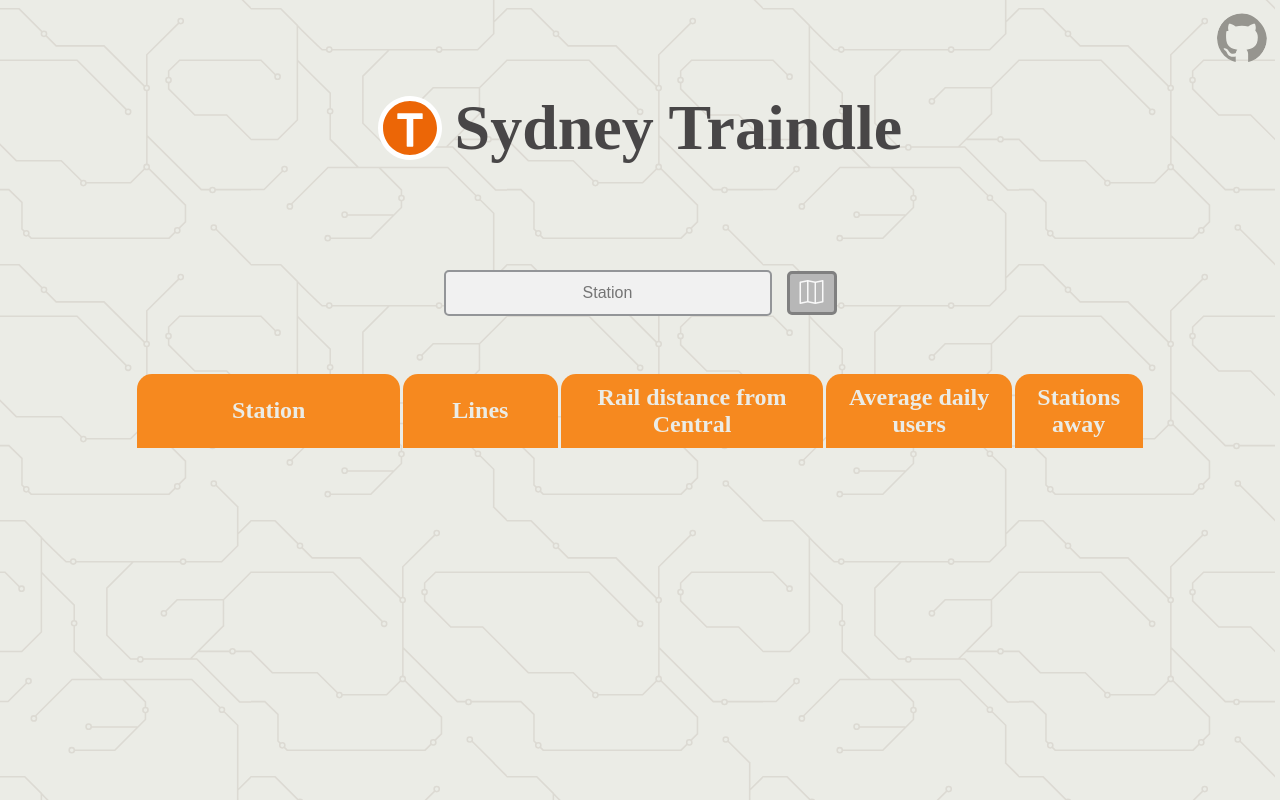
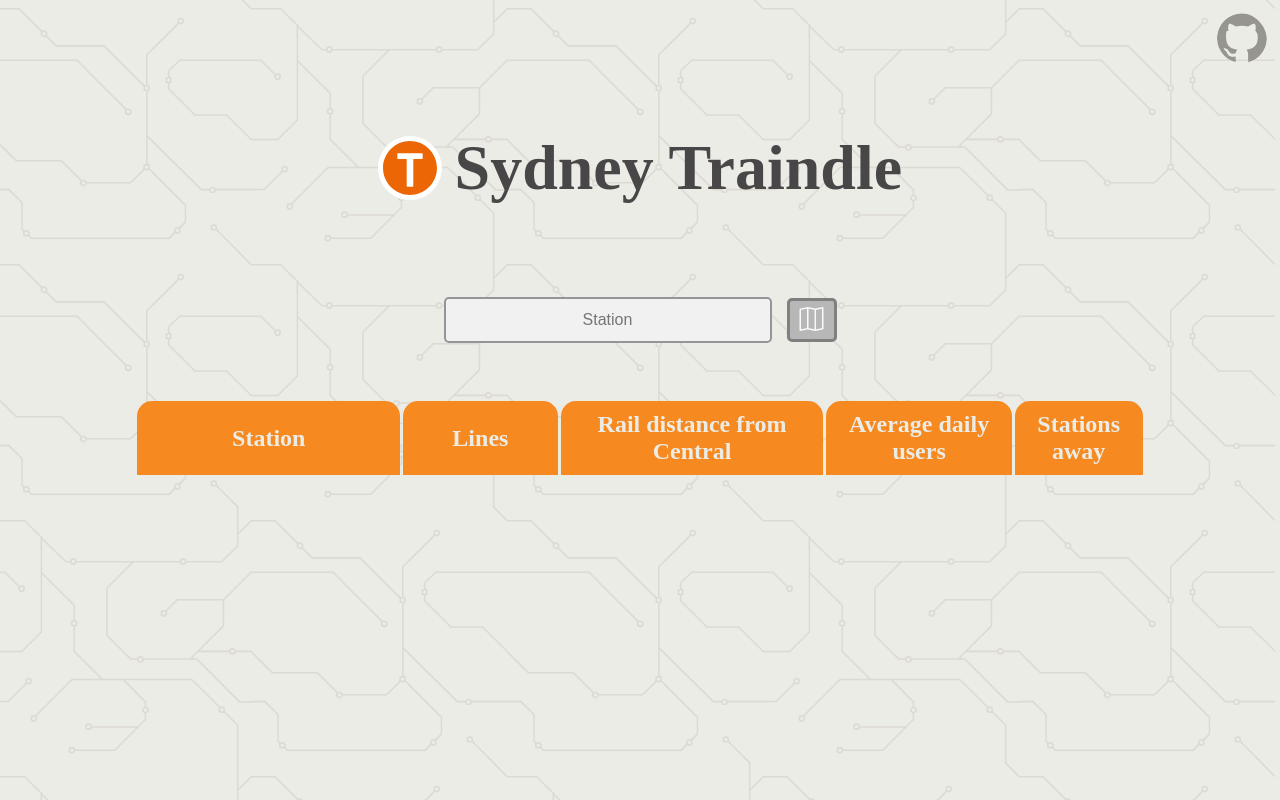
Before and after one commit to sunnyyuqingchen/sydney_traindle, a React (Vite) app: page / in a window 1280 px wide. Built offline with nearby package versions, Linux system fonts and the light colour scheme; a web font is replaced by a local one.

Commit message:
changed padding between title and search

```diff
--- a/src/index.css
+++ b/src/index.css
@@ -21,7 +21,7 @@ body {
   font-family: 'Public Sans NSW';
   color: #484647;
   font-size: 2em;
-  margin-top: 5vh;
+  margin-top: 10vh;
   margin-bottom: 3vh;
   /*transform: scale(.9, 1);*/
 }
@@ -48,7 +48,7 @@ h1 {
   flex-direction: row;
   justify-content: space-evenly;
   align-items: center;
-  padding-top: 3%;
+  padding-top: 2%;
   padding-bottom: 3%;
   margin: auto;
   width: fit-content;
```
